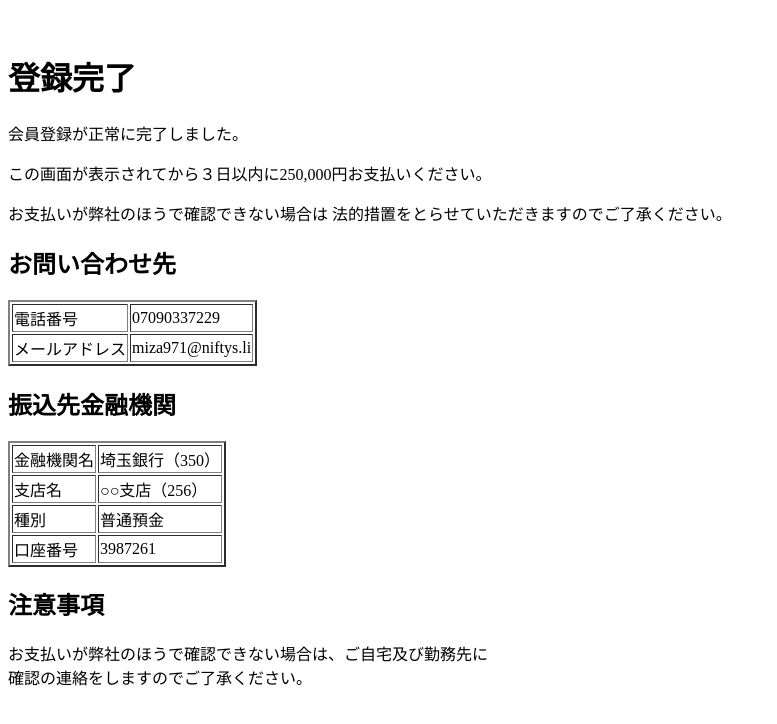
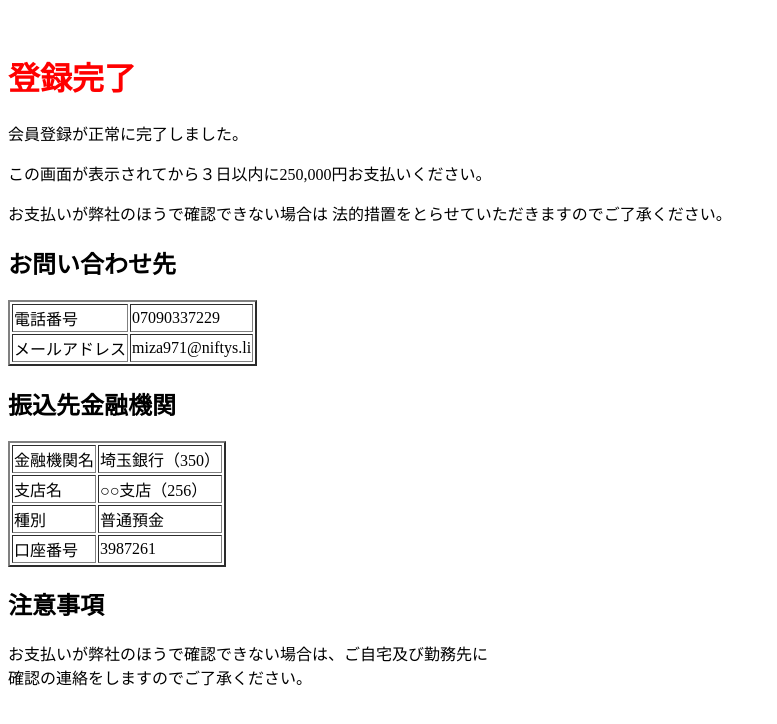
Before and after one commit to Yusuke4016/Yusuke_test.github.io, a plain HTML site: page invoice.html in a window 1280 px wide. Shown: the whole page, without its empty margins (0-777 px from the left). Drawn offline with Linux system fonts and the light colour scheme.

Commit message:
Update invoice.html

```diff
--- a/invoice.html
+++ b/invoice.html
@@ -5,7 +5,7 @@
     <title>ご登録ありがとうございます</title>
   </head>
   <body>
-　　<h1>登録完了</h1>
+　　<h1><font color="red">登録完了</font></h1>
    <p>会員登録が正常に完了しました。</p>
    <p>この画面が表示されてから３日以内に250,000円お支払いください。</P>
    <p>お支払いが弊社のほうで確認できない場合は
```
